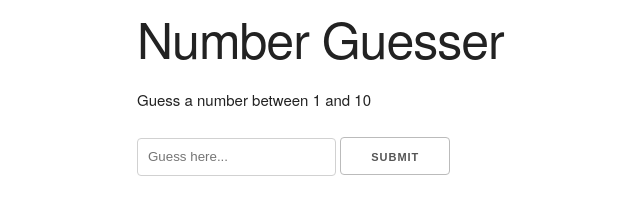
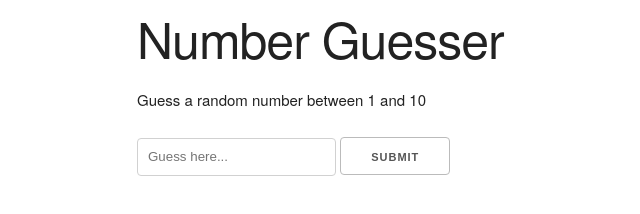
Before and after one commit to nsiddiqui25/numberGuesser, a plain HTML site: page index.html in a window 1280 px wide. Shown: the full height of the page, 23-663 px from the left. Drawn offline with nearby package versions, Linux system fonts and the light colour scheme.

Commit message:
update output text

```diff
--- a/index.html
+++ b/index.html
@@ -13,7 +13,7 @@
    <div class="container">
       <h1>Number Guesser</h1>
       <div id="game">
-         <p>Guess a number between <span class="min-num"></span> and <span class="max-num"></span></p>
+         <p>Guess a random number between <span class="min-num"></span> and <span class="max-num"></span></p>
          <input type="number" id="guess-input" placeholder="Guess here...">
          <input type="submit" value="Submit" id="guess-btn">
          <p class="message"></p>
```
